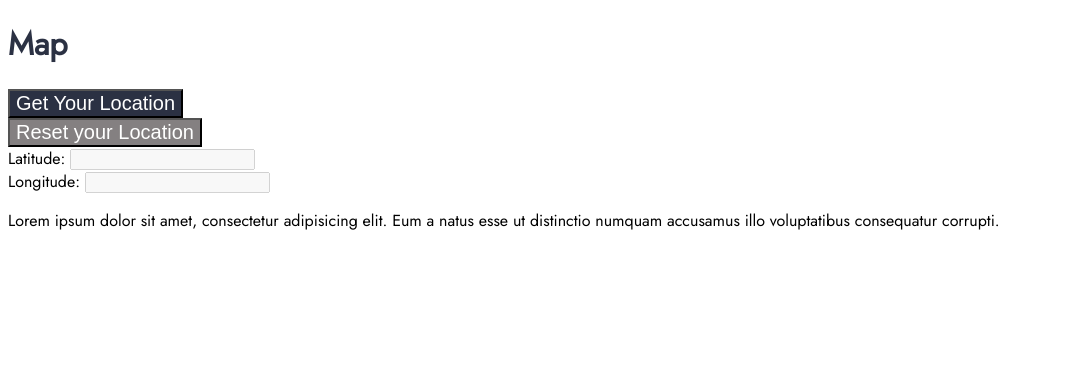
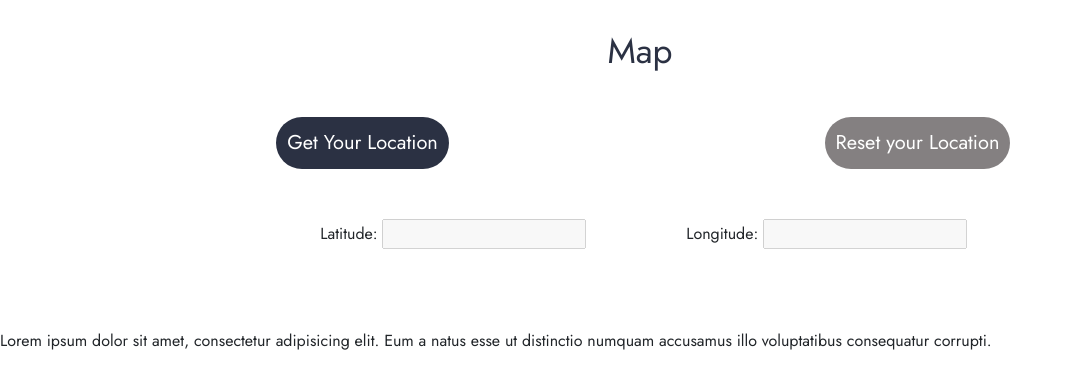
Before and after one commit to sam-timmins/esb-hazard-log, a Django app: page /location in a window 1280 px wide. Shown: the top 389 px of the page, without its empty margins (0-1072 px from the left). Run offline with Django 3.2, Linux system fonts and the light colour scheme; some libraries are stand-ins or nearby versions; some web fonts are replaced.

Commit message:
Add stylesheets

```diff
--- a/templates/base.html
+++ b/templates/base.html
@@ -13,6 +13,8 @@
     {% endblock %}
 
     {% block corecss %}
+        <link rel="stylesheet" href="https://cdnjs.cloudflare.com/ajax/libs/twitter-bootstrap/5.1.0/css/bootstrap.min.css">
+        <link rel="stylesheet" href="https://cdnjs.cloudflare.com/ajax/libs/font-awesome/5.15.4/css/all.min.css">
         <link rel="stylesheet" href="{% static 'css/app.css' %}">
     {% endblock %}
 
@@ -35,8 +37,15 @@
         <div class="message-container"></div>
     {% endif %}
 
-    {% block page_header %}
-    {% endblock %}
+
+    <div class="row container mx-auto background-white">
+      <div class="col text-center p-5">
+        {% block page_header %}
+
+        {% endblock %}
+      </div>
+    </div>
+
 
     {% block content %}
     {% endblock %}
```
